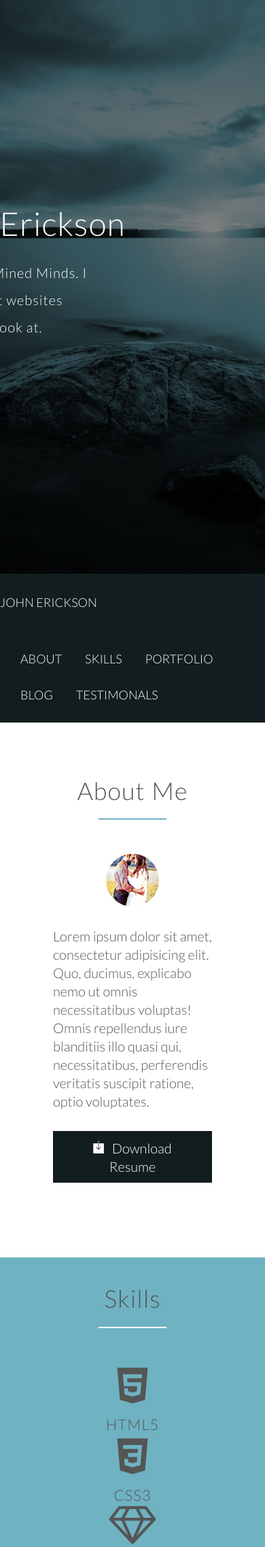
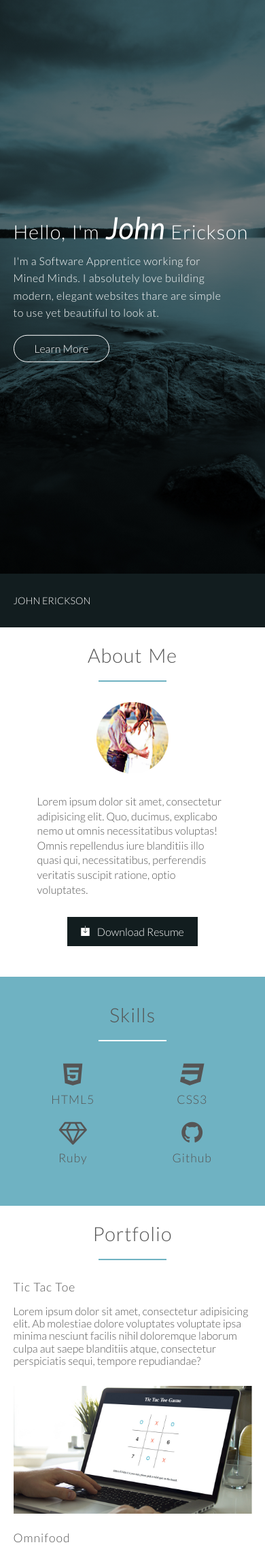
Before and after one commit to HeresJohnny5/portfolio, a PHP site: page / in a window 390 px wide; the page is wider, and only the part inside the window is pictured. Shown: the top 2276 px of that part at 68% size. Run offline with PHP 8.4, Linux system fonts and the light colour scheme; some web fonts are replaced.

Commit message:
Added responsive design using media queries

```diff
--- a/index.html
+++ b/index.html
@@ -7,11 +7,25 @@
   <meta name="description" content="">
   <meta name="author" content="">
 
+	<!-- Normalize CSS -->
 	<link rel="stylesheet" href="vendors/ext_css/normalize.css" type="text/css">
+
+	<!-- Responsive Grid CSS -->
 	<link rel="stylesheet" href="vendors/ext_css/grid.css" type="text/css">
+
+	<!-- ionicons CSS -->
 	<link rel="stylesheet" href="vendors/ext_css/ionicons.min.css" type="text/css">
+
+	<!-- Font Awesome CSS -->
 	<link rel="stylesheet" href="vendors/ext_css/font-awesome.min.css" type="text/css">
+
+	<!-- Custom CSS -->
 	<link rel="stylesheet" href="resources/css/style.css" type="text/css">
+
+	<!-- Media Queries CSS -->
+	<link rel="stylesheet" href="resources/css/queries.css" type="text/css">
+
+	<!-- Google Fonts-->
 	<link href="https://fonts.googleapis.com/css?family=Lato:100,300,300i,400" rel="stylesheet">
 	<title>John Erickson</title>
 </head>
@@ -66,12 +80,12 @@
 
 		<div class="row">
 			<div class="col span-1-of-4">
-				<i class="ion-social-html5"></i>
+				<i class="fa fa-html5" aria-hidden="true"></i>
 				<h3>HTML5</h3>
 			</div>
 
 			<div class="col span-1-of-4">
-				<i class="ion-social-css3"></i>
+				<i class="fa fa-css3" aria-hidden="true"></i>
 				<h3>CSS3</h3>
 			</div>
 
@@ -81,7 +95,7 @@
 			</div>
 
 			<div class="col span-1-of-4">
-				<i class="ion-social-github"></i>
+				<i class="fa fa-github" aria-hidden="true"></i>
 				<h3>Github</h3>
 			</div>
 		</div>
@@ -98,7 +112,7 @@
 			<div class="col span-1-of-2">
 				<div class="portfolio-text">
 					<h3>Tic Tac Toe</h3>
-					<p>Lorem ipsum dolor sit amet, consectetur adipisicing elit. Ab molestiae dolore voluptates voluptate ipsa minima nesciunt facilis nihil doloremque laborum culpa aut saepe blanditiis atque, consectetur perspiciatis sequi, tempore repudiandae? Lorem ipsum dolor sit amet, consectetur adipisicing elit. Ut nisi ipsa dolorem sint in, iste commodi vitae autem eum sunt molestiae voluptas ipsum provident tenetur totam modi dignissimos nihil distinctio.</p>
+					<p>Lorem ipsum dolor sit amet, consectetur adipisicing elit. Ab molestiae dolore voluptates voluptate ipsa minima nesciunt facilis nihil doloremque laborum culpa aut saepe blanditiis atque, consectetur perspiciatis sequi, tempore repudiandae? </p>
 				</div>
 			</div>
 
@@ -115,7 +129,7 @@
 			<div class="col span-1-of-2">
 				<div class="portfolio-text">
 					<h3>Omnifood</h3>
-					<p>Lorem ipsum dolor sit amet, consectetur adipisicing elit. Ab molestiae dolore voluptates voluptate ipsa minima nesciunt facilis nihil doloremque laborum culpa aut saepe blanditiis atque, consectetur perspiciatis sequi, tempore repudiandae? Lorem ipsum dolor sit amet, consectetur adipisicing elit. Ut nisi ipsa dolorem sint in, iste commodi vitae autem eum sunt molestiae voluptas ipsum provident tenetur totam modi dignissimos nihil distinctio.</p>
+					<p>Lorem ipsum dolor sit amet, consectetur adipisicing elit. Ab molestiae dolore voluptates voluptate ipsa minima nesciunt facilis nihil doloremque laborum culpa aut saepe blanditiis atque, consectetur perspiciatis sequi, tempore repudiandae? </p>
 				</div>
 			</div>
 
@@ -132,7 +146,7 @@
 			<div class="col span-1-of-2">
 				<div class="portfolio-text">
 					<h3>User Experience</h3>
-					<p>Lorem ipsum dolor sit amet, consectetur adipisicing elit. Ab molestiae dolore voluptates voluptate ipsa minima nesciunt facilis nihil doloremque laborum culpa aut saepe blanditiis atque, consectetur perspiciatis sequi, tempore repudiandae? Lorem ipsum dolor sit amet, consectetur adipisicing elit. Ut nisi ipsa dolorem sint in, iste commodi vitae autem eum sunt molestiae voluptas ipsum provident tenetur totam modi dignissimos nihil distinctio.</p>
+					<p>Lorem ipsum dolor sit amet, consectetur adipisicing elit. Ab molestiae dolore voluptates voluptate ipsa minima nesciunt facilis nihil doloremque laborum culpa aut saepe blanditiis atque, consectetur perspiciatis sequi, tempore repudiandae? </p>
 				</div>
 			</div>
 
--- /dev/null
+++ b/resources/css/queries.css
@@ -0,0 +1,180 @@
+/* 1200px on */
+@media only screen and (max-width: 1200px) {
+	.hero-text-box {
+		position: absolute;
+		width: 100%;
+		padding: 0 2%;
+	}
+
+	.row { padding: 0 2%; }
+
+	.about-me,
+	.portfolio { padding-bottom: 50px; }
+}
+
+/* 1024px to 1200px */
+@media only screen and (max-width: 1024px) {
+	.image { height: 259px; }
+}
+
+/* 768px to 1023px */
+@media only screen and (max-width: 1023px) {
+	body { font-size: 18px; }
+
+	section { padding: 60px 0; }
+
+	.about-me,
+	.portfolio { padding-bottom: 40px; }
+
+	.hero-text-box p { width: 61%; }
+
+	.navbar-custom { font-size: 16px; }
+
+	.image { height: 210px; }
+
+	.image:after { height: 93%; }
+
+	.image:before { bottom: 45%; }
+
+	.portfolio h3 { margin-bottom: 15px; }
+}
+
+/* 481px to 767px */
+@media only screen and (max-width: 767px) {
+	body { font-size: 16px; }
+
+	section { padding: 30px 0; }
+
+	.span-1-of-2,
+	.span-1-of-3 {
+		width: 100%;
+		margin: 0 0 5% 0;
+	}
+
+	.about-me,
+	.portfolio {
+		padding-bottom: 15px;
+	}
+
+	h1 {
+		margin-bottom: 10px;
+		font-size: 220%;
+		word-spacing: 2px;
+	}
+
+	h2 { margin-bottom: 40px; }
+
+	.hero-text-box p { width: 88%; }
+
+	.nav-main { display: none; }
+
+	.btn-about:link,
+	.btn-about:visited { padding: 10px 20px; }
+
+	.about-photo img {
+		width: 30%;
+	}
+
+	.image { height: 250px; }
+
+	.image:after { height: 99%; }
+
+	.image:before { bottom: 42%; }
+
+	.testimonal { height: 770px;	}
+
+	.social-icons a:link,
+	.social-icons a:visited {
+		height: 35px;
+		width: 35px;
+	}
+
+	.social-icons ul:before,
+	.social-icons ul:after { width: 10%; }
+
+	.skills i { font-size: 225%; }
+}
+
+/* 481px to 640px */
+@media only screen and (max-width: 640px) {
+	.image { height: 332px; }
+
+	blockquote {
+		padding-bottom: 0;
+	}
+}
+
+/* */
+@media only screen and (max-width: 480px) {
+	.hero-text-box,
+	.row { padding: 0 5%;	}
+
+	.about-text p { width: 80%; }
+
+	section { padding: 25px 0; }
+
+	h1 {
+		font-size: 180%;
+		margin-bottom: 10px;
+	}
+
+	h2 { margin-bottom: 30px; }
+
+	.hero-text-box p {
+		line-height: 160%;
+		letter-spacing: .5px;
+	}
+
+	.span-1-of-4 {
+		width: 50%;
+		margin-bottom: 20px;
+	}
+
+	.image { height: 233px; }
+}
+
+/* 321px to 480px */
+@media only screen and (max-width: 479px) {
+	.hero-text-box,
+	.row { padding: 0 5%;	}
+
+	.about-text p { width: 80%; }
+
+	section { padding: 25px 0; }
+
+	h1 {
+		font-size: 180%;
+		margin-bottom: 10px;
+	}
+
+	h2 { margin-bottom: 30px; }
+
+	.hero-text-box p {
+		line-height: 160%;
+		letter-spacing: .5px;
+	}
+
+	.span-1-of-4 {
+		width: 50%;
+		margin-bottom: 20px;
+	}
+
+	.image { height: 196px; }
+
+	.portfolio-text { padding-bottom: 10px; }
+
+	blockquote { padding: 2% 0 0 2%; }
+
+	.social-icons a:link,
+	.social-icons a:visited {
+		height: 30px;
+		width: 30px;
+	}
+
+	.social-icons i { font-size: 140%; }
+
+	.social-icons ul:before,
+	.social-icons ul:after {
+		display: none;
+	}
+}
--- a/resources/css/style.css
+++ b/resources/css/style.css
@@ -314,6 +314,7 @@ header {
 .skills {
 	background-color: #6fb2c2;
 }
+
 /*.testimonal*/
 
 .img-portfolio {
@@ -380,12 +381,8 @@ cite {
 }
 
 .image img {
-	height: 100%;
+	width: 100%;
 }
-
-
-
-
 
 .image {
     position:relative;
```
Also changed, not shown: 2 other files.
